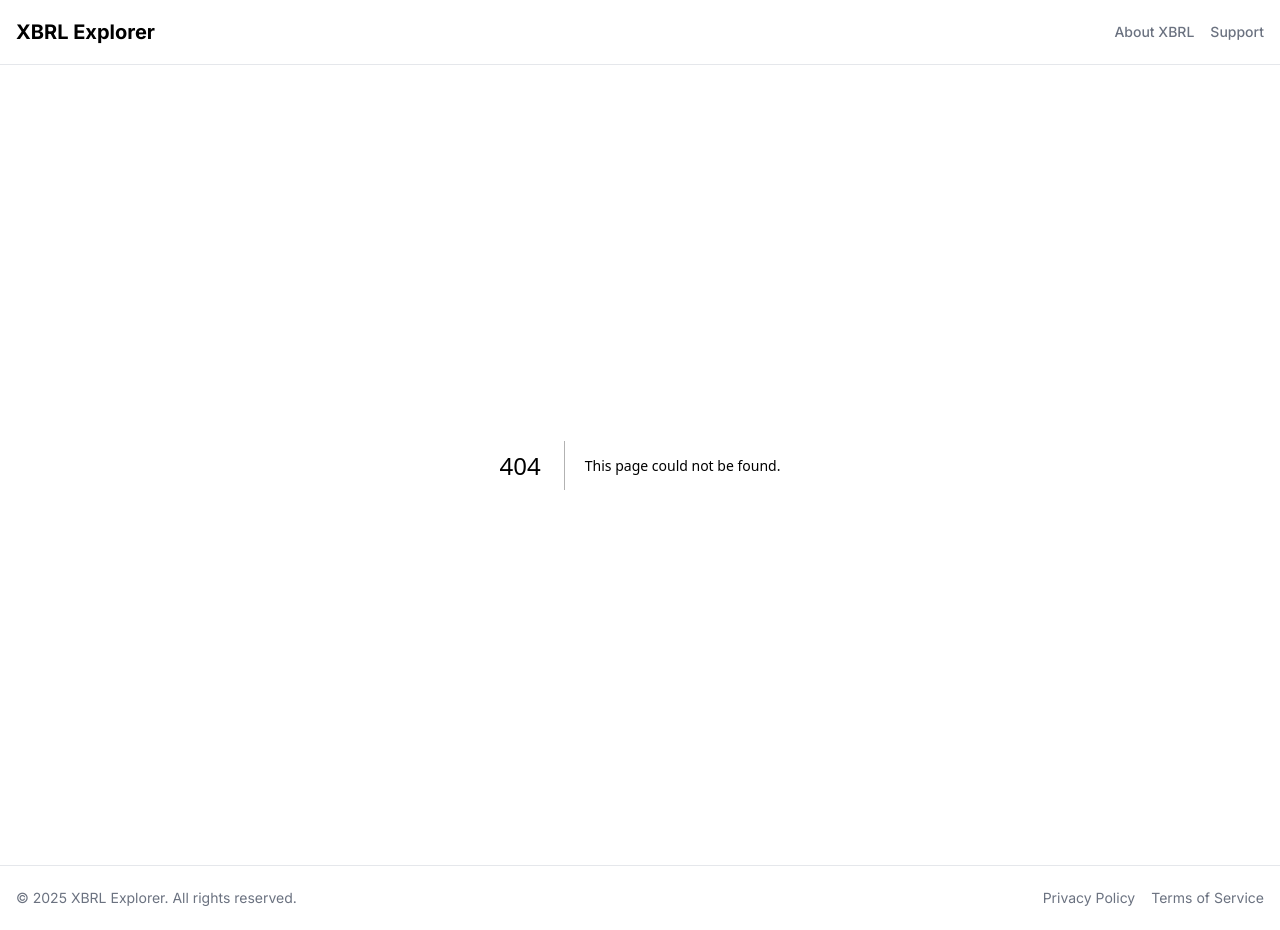
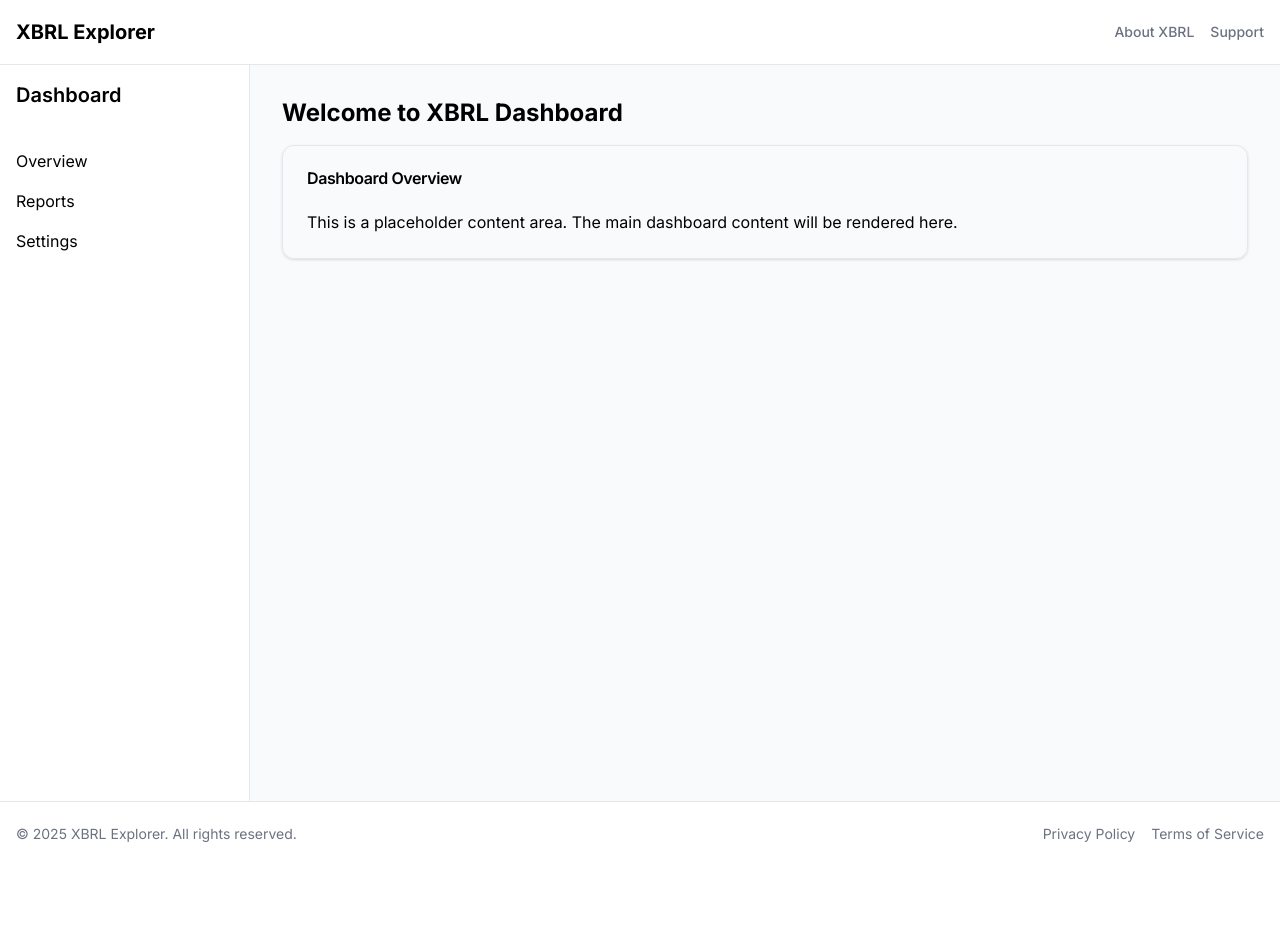
Before and after one commit to hamid-vakilzadeh/xbrl-us-next-js, a Next.js app: page /dashboard in a window 1280 px wide. Before the commit this address had no page. After the commit the page ends 866 px from the top, so only its background shows below. Built offline with nearby package versions, Linux system fonts and the light colour scheme.

Commit message:
add dashboard layout and page; refactor sign-in and home pages to use PageLayout component

```diff
--- a/src/app/(auth)/signin/page.tsx
+++ b/src/app/(auth)/signin/page.tsx
@@ -1,10 +1,12 @@
-// src/app/(auth)/signin/page.tsx
 import { SignInForm } from '@/components/auth/signin-form'
+import { PageLayout } from '@/components/layout/page-layout'
 
 export default function SignInPage() {
   return (
-    <div className="flex min-h-screen items-center justify-center p-4">
-      <SignInForm />
-    </div>
+    <PageLayout>
+      <div className="flex justify-center items-center h-full">
+        <SignInForm />
+      </div>
+    </PageLayout>
   )
 }
--- /dev/null
+++ b/src/app/(dashboard)/dashboard/page.tsx
@@ -0,0 +1,19 @@
+import { Card, CardHeader, CardTitle, CardContent } from '@/components/ui/Card';
+
+export default function DashboardPage() {
+  return (
+    <div>
+      <h1 className="text-2xl font-bold mb-4">Welcome to XBRL Dashboard</h1>
+      <Card>
+        <CardHeader>
+          <CardTitle>Dashboard Overview</CardTitle>
+        </CardHeader>
+        <CardContent>
+          <p className="text-muted-foreground">
+            This is a placeholder content area. The main dashboard content will be rendered here.
+          </p>
+        </CardContent>
+      </Card>
+    </div>
+  );
+}
--- a/src/app/(dashboard)/layout.tsx
+++ b/src/app/(dashboard)/layout.tsx
@@ -0,0 +1,79 @@
+'use client'
+
+import React, { useState, useCallback, useEffect } from 'react';
+import {PageLayout} from '@/components/layout/page-layout';
+
+const MIN_SIDEBAR_WIDTH = 200;
+const MAX_SIDEBAR_WIDTH = 600;
+
+const DashboardLayout = ({ children }: { children: React.ReactNode }) => {
+  const [isResizing, setIsResizing] = useState(false);
+  const [sidebarWidth, setSidebarWidth] = useState(250);
+
+  const startResizing = useCallback(() => {
+    setIsResizing(true);
+  }, []);
+
+  const stopResizing = useCallback(() => {
+    setIsResizing(false);
+  }, []);
+
+  const resize = useCallback((e: MouseEvent) => {
+    if (isResizing) {
+      const newWidth = e.clientX;
+      if (newWidth >= MIN_SIDEBAR_WIDTH && newWidth <= MAX_SIDEBAR_WIDTH) {
+        setSidebarWidth(newWidth);
+      }
+    }
+  }, [isResizing]);
+
+  useEffect(() => {
+    if (isResizing) {
+      window.addEventListener('mousemove', resize);
+      window.addEventListener('mouseup', stopResizing);
+    }
+
+    return () => {
+      window.removeEventListener('mousemove', resize);
+      window.removeEventListener('mouseup', stopResizing);
+    };
+  }, [isResizing, resize, stopResizing]);
+
+  return (
+      <div className="flex w-full h-[calc(100vh-64px)]">
+        {/* Sidebar */}
+        <div
+          className="flex-none bg-white border-r relative"
+          style={{ width: sidebarWidth }}
+        >
+          <div className="p-4">
+            <h2 className="text-xl font-semibold">Dashboard</h2>
+          </div>
+          <nav className="mt-4">
+            <div className="px-4 py-2 hover:bg-gray-100 cursor-pointer">
+              Overview
+            </div>
+            <div className="px-4 py-2 hover:bg-gray-100 cursor-pointer">
+              Reports
+            </div>
+            <div className="px-4 py-2 hover:bg-gray-100 cursor-pointer">
+              Settings
+            </div>
+          </nav>
+
+          {/* Resize Handle */}
+          <div
+            className="absolute top-0 right-0 w-1 h-full cursor-col-resize hover:bg-gray-300 active:bg-gray-400"
+            onMouseDown={startResizing}
+          />
+        </div>
+
+        {/* Main Content */}
+        <main className="flex-1 p-8 bg-gray-50 overflow-auto">
+          {children}
+        </main>
+      </div>
+  );
+};
+
+export default DashboardLayout;
--- a/src/app/page.tsx
+++ b/src/app/page.tsx
@@ -1,12 +1,13 @@
-// src/app/page.tsx
 import Link from 'next/link'
 import { Button } from '@/components/ui/Button'
+import { PageLayout } from '@/components/layout/page-layout'
 
 export default function HomePage() {
   return (
-    <div className="flex flex-col items-center justify-center flex-1 p-4">
+    <PageLayout>
+      <div className="flex flex-col items-center justify-center h-full">
         <div className="text-center space-y-6">
-        <h1 className="text-3xl font-bold tracking-tight">
+          <h1 className="text-4xl font-bold tracking-tight">
             Welcome to XBRL Explorer
           </h1>
           <p className="text-xl text-gray-600 max-w-[600px]">
@@ -19,5 +20,6 @@ export default function HomePage() {
           </Link>
         </div>
       </div>
+    </PageLayout>
   )
 }
--- a/src/components/auth/signin-form.tsx
+++ b/src/components/auth/signin-form.tsx
@@ -6,7 +6,7 @@ import { Input } from '@/components/ui/Input'
 import { Label } from '@/components/ui/Label'
 import { Button } from '@/components/ui/Button'
 import { Alert, AlertDescription } from '@/components/ui/Alert'
-import { Icons } from '@/components/shared/icons'
+import { Icons } from '@/components/shared/Icons'
 import { useXBRLAuth } from '@/hooks/use-xbrl-auth'
 
 export function SignInForm() {
--- /dev/null
+++ b/src/components/layout/page-layout.tsx
@@ -0,0 +1,14 @@
+interface PageLayoutProps {
+    children: React.ReactNode
+    className?: string
+  }
+
+  export function PageLayout({ children, className }: PageLayoutProps) {
+    return (
+      <div className="flex min-h-[calc(100vh-8rem)] w-full flex-col">
+        <div className={`container mx-auto max-w-7xl flex-1 px-4 py-8 md:px-8 ${className ?? ''}`}>
+          {children}
+        </div>
+      </div>
+    )
+  }
```
Also changed, not shown: src/app/(dashboard)/page.tsx (deleted). Lines whose indentation alone changed are shown as unchanged.
